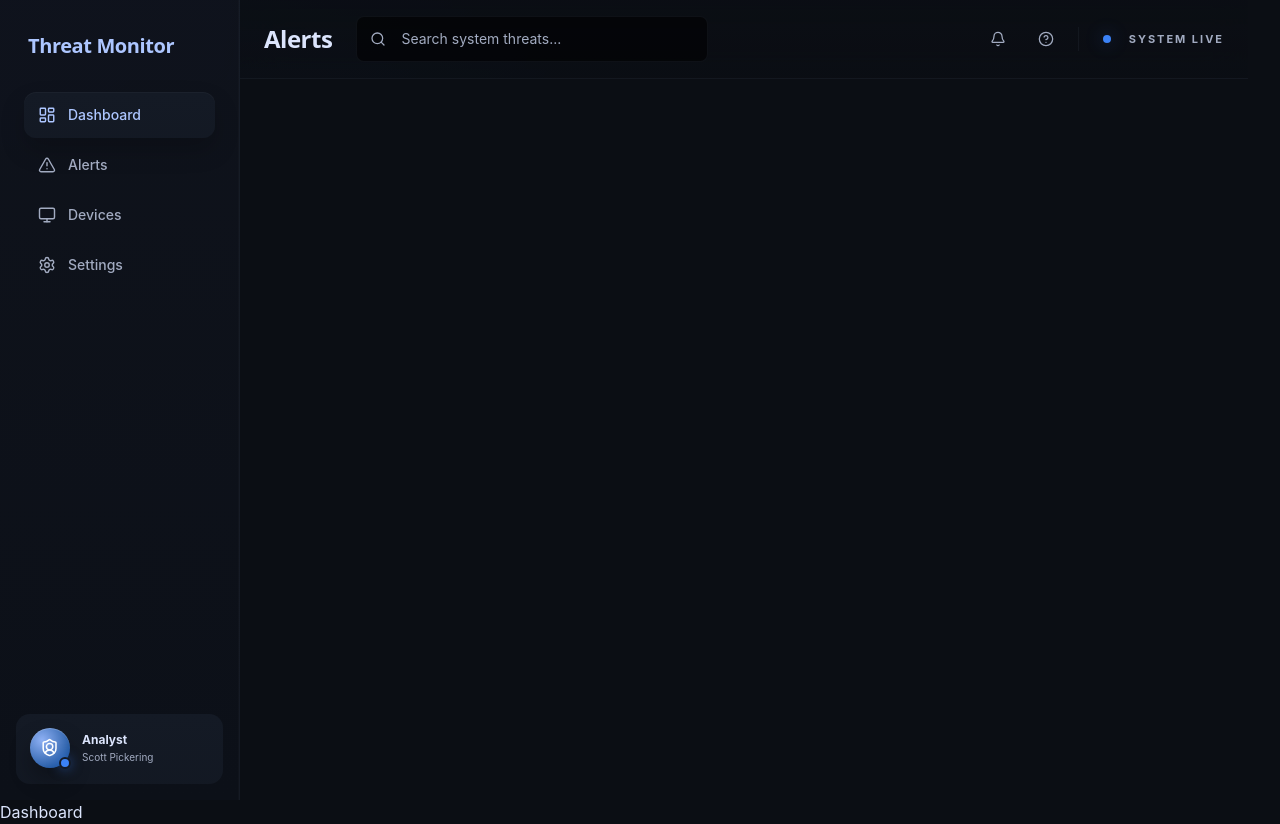
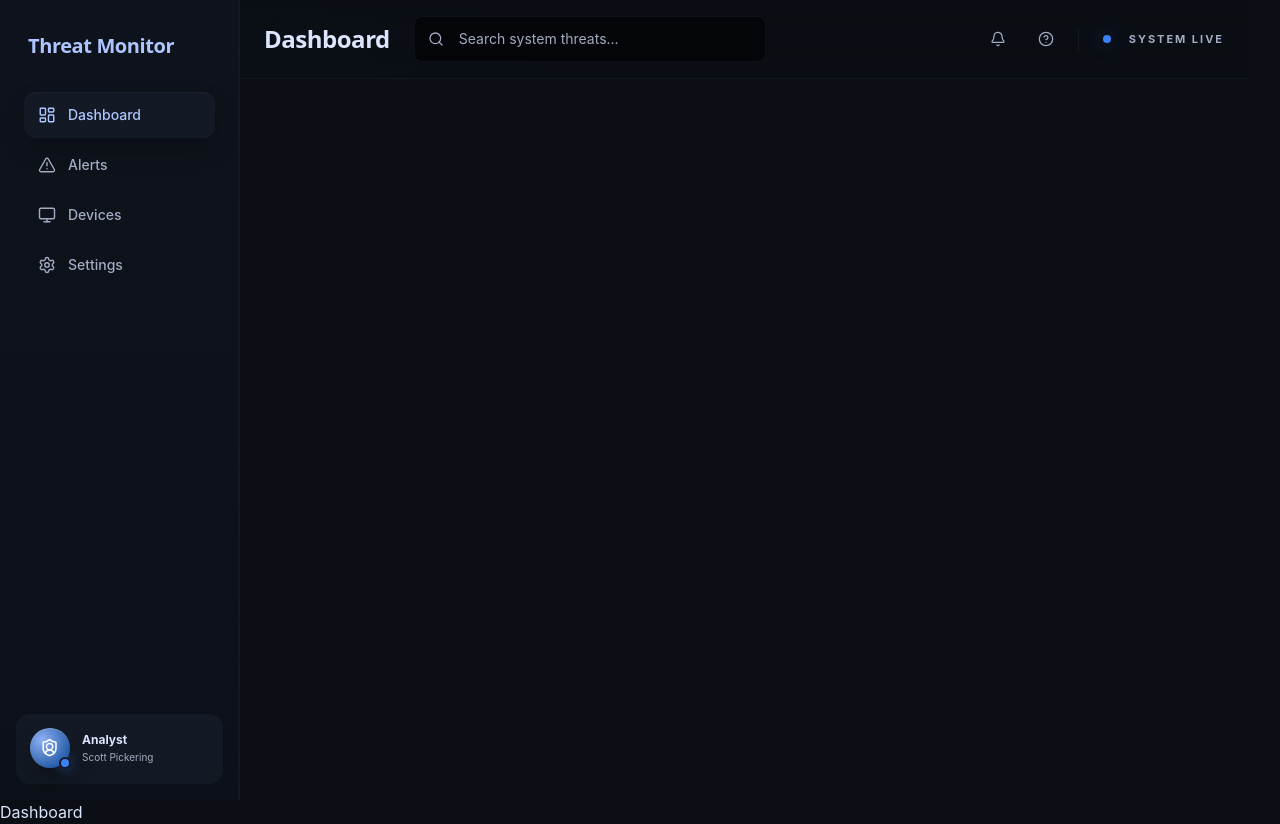
Before and after one commit to scottpickering31/threat-monitor-dashboard, a React (Vite) app: page /dashboard in a window 1280 px wide. Built offline with nearby package versions, Linux system fonts and the light colour scheme.

Commit message:
added: Corrected routing to sidebar pages and re-direct logic for root page routing /

```diff
--- a/src/components/layout/Header/Header.tsx
+++ b/src/components/layout/Header/Header.tsx
@@ -1,14 +1,27 @@
 import { Bell, CircleHelp, Search } from "lucide-react";
+import { sidebarPages } from "@/features/alerts/constants/sidebarPages";
+import { useLocation } from "react-router";
+
 import styles from "./Header.module.css";
 
 export default function Header() {
+  // Set header title depending on current page
+  const location = useLocation();
+  const currentPage = sidebarPages.find(
+    (page) => page.path === location.pathname,
+  );
+
   return (
     <header className={styles.header}>
       <div className={styles.header_left}>
-        <h1 className={styles.header_title}>Alerts</h1>
+        <h1 className={styles.header_title}>{currentPage?.name}</h1>
         <label className={styles.search} aria-label="Search system threats">
           <span className={styles.search_icon}>
-            <Search className={styles.icon} aria-hidden="true" strokeWidth={1.9} />
+            <Search
+              className={styles.icon}
+              aria-hidden="true"
+              strokeWidth={1.9}
+            />
           </span>
           <input
             type="search"
--- a/src/components/layout/Sidebar/Sidebar.module.css
+++ b/src/components/layout/Sidebar/Sidebar.module.css
@@ -28,6 +28,7 @@
   font-weight: var(--font-weight-bold);
   line-height: var(--line-height-title);
   letter-spacing: -0.02em;
+  text-decoration: none;
 }
 
 .tagline {
--- a/src/components/layout/Sidebar/Sidebar.tsx
+++ b/src/components/layout/Sidebar/Sidebar.tsx
@@ -1,15 +1,15 @@
 import { ShieldUser } from "lucide-react";
 import { sidebarPages } from "@/features/alerts/constants/sidebarPages";
 import styles from "./Sidebar.module.css";
-import { NavLink } from "react-router";
+import { Link, NavLink } from "react-router";
 import SidebarIcon from "./SidebarIcon";
 
 export default function Sidebar() {
   return (
     <aside className={styles.sidebar}>
-      <div className={styles.brand}>
-        <p className={styles.title}>Threat Monitor</p>
-      </div>
+      <Link to={"/dashboard"} className={styles.title}>
+        <div className={styles.brand}>Threat Monitor</div>
+      </Link>
 
       <nav className={styles.navigation} aria-label="Primary">
         {sidebarPages.map((page) => {
--- a/src/main.tsx
+++ b/src/main.tsx
@@ -2,7 +2,7 @@ import { StrictMode } from "react";
 import { createRoot } from "react-dom/client";
 import "@/styles/index.css";
 import App from "@/App";
-import { BrowserRouter, Route, Routes } from "react-router";
+import { BrowserRouter, Navigate, Route, Routes } from "react-router";
 import Dashboard from "./app/dashboard";
 import Alerts from "./app/alerts";
 import Devices from "./app/devices";
@@ -13,6 +13,7 @@ createRoot(document.getElementById("root")!).render(
     <StrictMode>
       <App />
       <Routes>
+        <Route path="/" element={<Navigate to="/dashboard" replace />} />
         <Route path="/dashboard" element={<Dashboard />} />
         <Route path="/alerts" element={<Alerts />} />
         <Route path="/devices" element={<Devices />} />
```
